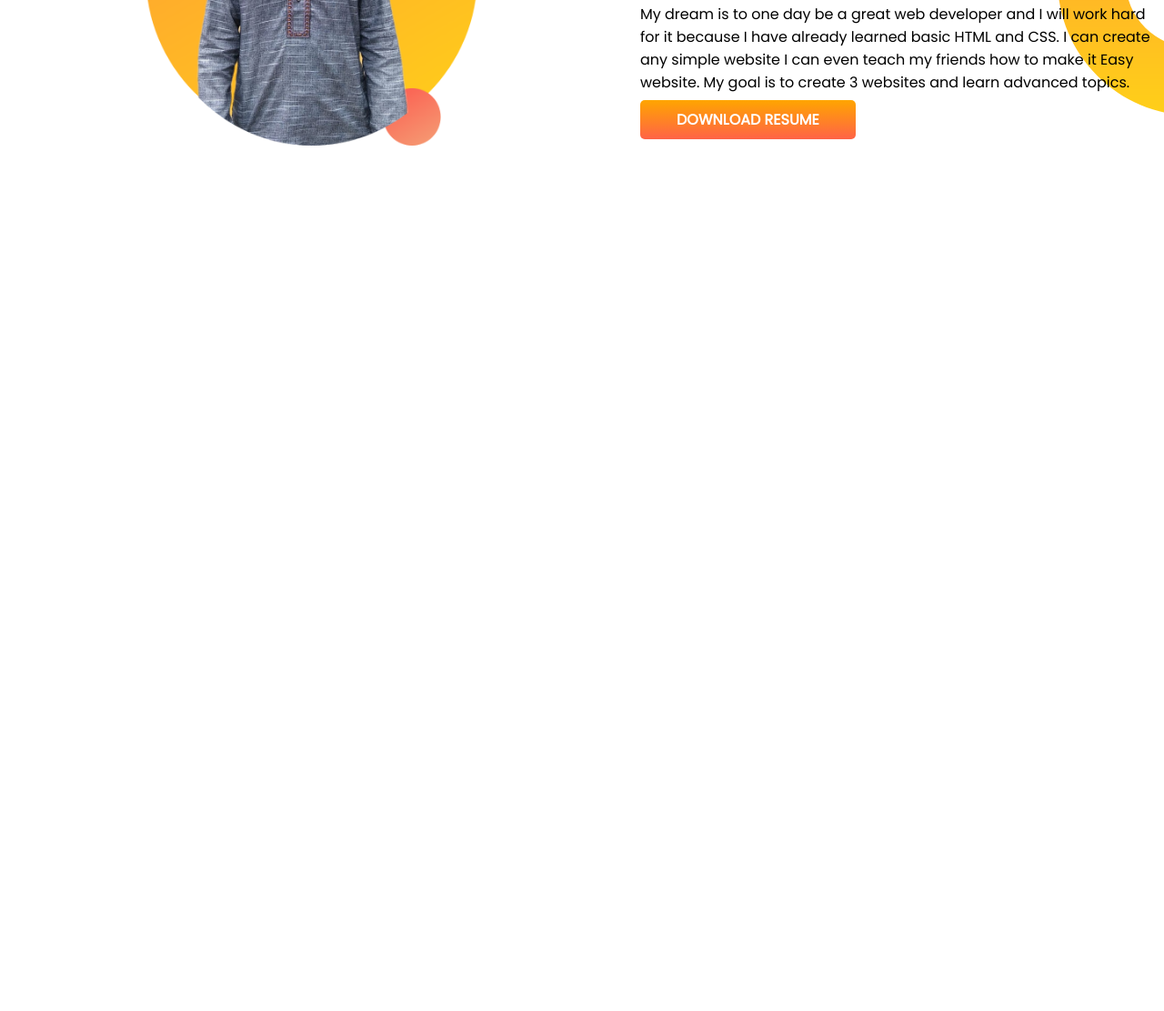
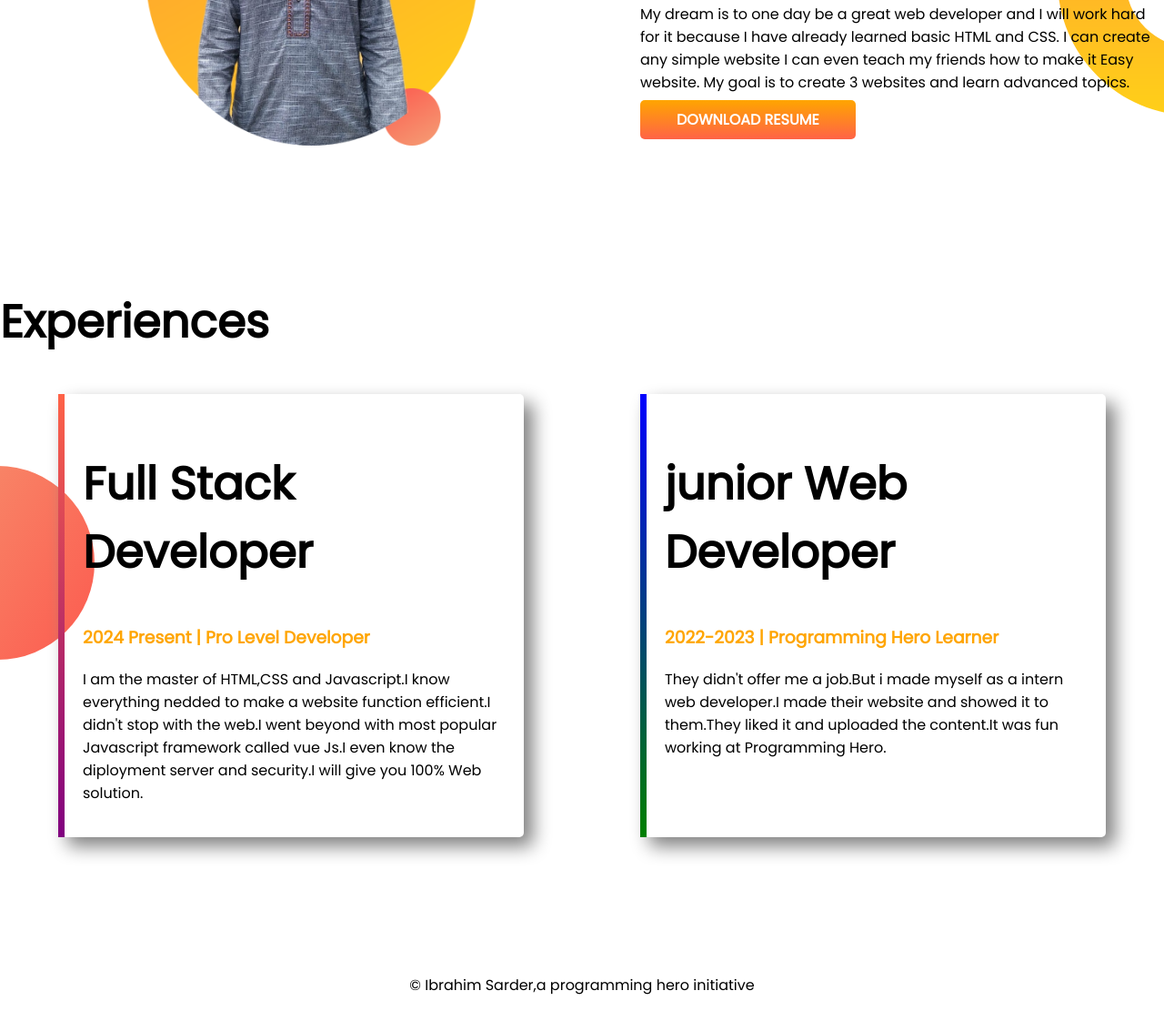
Before and after one commit to ibrahimsarder96/developer-protfolio, a plain HTML site: page index.html in a window 1280 px wide. Shown: the part 898-2009 px from the top of the page at 91% size. Before the commit the page ends 1215 px from the top, so only its background shows below. Drawn offline with Linux system fonts and the light colour scheme.

Commit message:
footer added

```diff
--- a/index.html
+++ b/index.html
@@ -15,7 +15,7 @@
 </head>
 <body>
   <!--------header-part--------------->
- <section class="top-banner">
+ <section class="top-banner flexible-container">
    <div class="half-width">
   <h1>Welcome To</h1>
   <h1><span class="orange-color">Ibrahim Sarder</span> Website!</h1>
@@ -28,7 +28,7 @@
   </div>
 </section>
 <!------------------Middle-Part------------------->
-<section class="dream-big">
+<section class="dream-big flexible-container">
   <div class="half-width">
     <img src="images/photo.png">
   </div>
@@ -39,5 +39,23 @@
     <a class="link-button" target="-blank" href="https://www.receptix.uk/gb/operational-systems-software-for-small-business-jobs-in-United-Kingdom?as=2&g=1838">DOWNLOAD RESUME</a>
   </div>
 </section>
+<!-----------------------End-Part-------------------->
+<section class="experience-area">
+  <h1>Experiences</h1>
+  <div class="flexible-container">
+    <div id="full-stack-web" class="experience-item">
+      <h1>Full Stack Developer</h1>
+      <h3 class="orange-color">2024 Present | Pro Level Developer</h3>
+      <p>I am the master of HTML,CSS and Javascript.I know everything nedded to make a website function efficient.I didn't stop with the web.I went beyond with most popular Javascript framework called vue Js.I even know the diployment server and security.I will give you 100% Web solution.</p>
+    </div>
+    <div id="junior-web" class="experience-item">
+      <h1>junior Web Developer</h1>
+      <h3 class="orange-color">2022-2023 | Programming Hero Learner</h3>
+      <p>They didn't offer me a job.But i made myself as a intern web developer.I made their website and showed it to them.They liked it and uploaded the content.It was fun working at Programming Hero.</p>
+    </div>
+  </div>
+</section>
+<!---------------Footer----------------->
+<footer><p>© Ibrahim Sarder,a programming hero initiative</p></footer>
 </body>
 </html>
--- a/style.css
+++ b/style.css
@@ -8,7 +8,7 @@ h1{
 .orange-color{
   color:orange;
 }
-section{
+.flexible-container{
   display:flex;
   margin-bottom:150px;
 }
@@ -36,3 +36,30 @@ section{
   background-repeat:no-repeat;
   background-position:right;
 }
+.experience-item{
+  width:40%;
+  margin-right:5%;
+  margin-left:5%;
+  padding:20px;
+  border-radius:5px;
+  box-shadow:10px 10px 20px gray;
+
+}
+.experience-area{
+  background-image:url(images/exp-bg.png);
+  background-repeat:no-repeat;
+  background-position:left;
+}
+#full-stack-web{
+  border-left:7px solid;
+  border-image:linear-gradient(tomato,purple);
+  border-image-slice:1;
+}
+#junior-web{
+  border-left:7px solid;
+  border-image:linear-gradient(blue,green);
+  border-image-slice:1;
+}
+footer{
+  text-align:center;
+}
```
